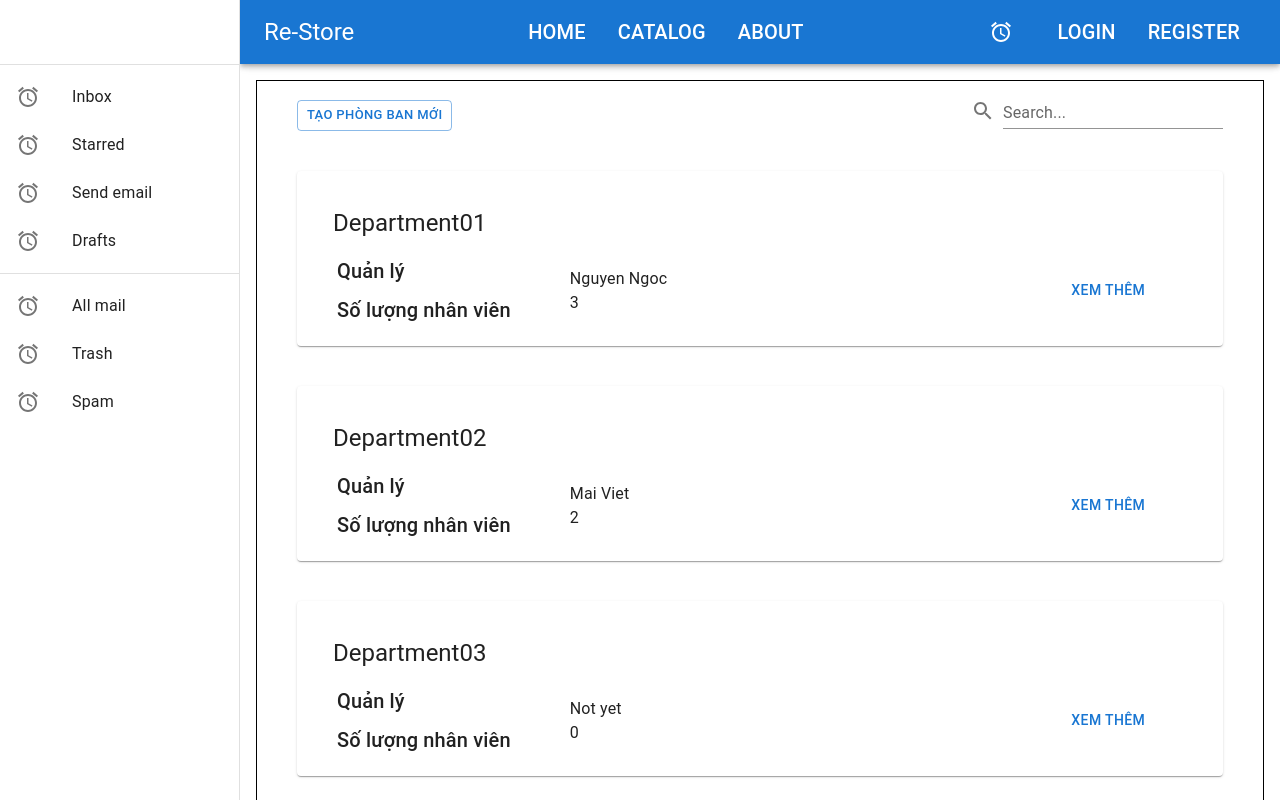
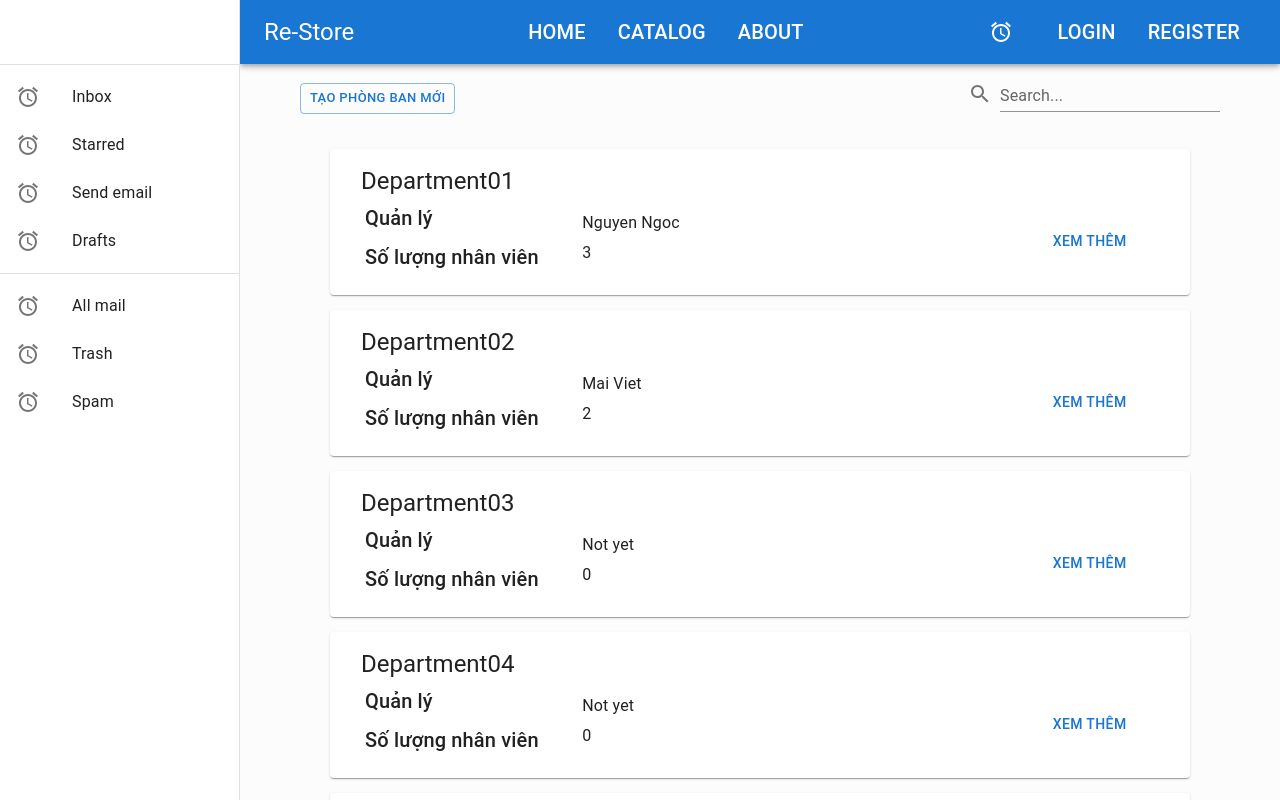
Before and after one commit to huylinhit/hr_management_system, a React (Create React App) app: page /department-list in a window 1280 px wide. Shown: the top 800 px of the page. Built offline with nearby package versions, Linux system fonts and the light colour scheme.

Commit message:
FIx layout view department

```diff
--- a/src/app/layout/App.tsx
+++ b/src/app/layout/App.tsx
@@ -8,7 +8,7 @@ function App() {
       <Sidebar />
       <CssBaseline />
 
-      <Box sx={{ mt: 10, border: '1px solid black', ml: 32, mr: 2}}>
+      <Box sx={{ mt: 8, ml: 30, background: "#fcfcfc"}}>
         <Outlet />
       </Box>
     </Box>
--- a/src/features/department/DepartmentPage.css
+++ b/src/features/department/DepartmentPage.css
@@ -1,3 +1,3 @@
 .page-content {
-    padding: 0 40px ;
+    padding: 0 60px ;
 }
--- a/src/features/department/DepartmentPage.tsx
+++ b/src/features/department/DepartmentPage.tsx
@@ -26,10 +26,10 @@ export default function DepartmentPage () {
   // -------------------------- MAIN ----------------------------
   return (
     <Box className="page-content">
-      <Grid container xs={12} sx={{ marginBottom: "20px" }}>
+      <Grid container sx={{ marginBottom: "20px" }}>
         <DepartmentHeader />
       </Grid>
-      <Grid container xs={12}>
+      <Grid container sx={{ padding: "0 30px 40px 30px" }}>
         <DepartmentList departments={departments} staffs={staffs} />
       </Grid>
     </Box>
--- a/src/features/department/component/DepartmentCard.tsx
+++ b/src/features/department/component/DepartmentCard.tsx
@@ -1,4 +1,4 @@
-import { Button, Card, CardActions, CardContent, CardHeader, Grid, Typography } from "@mui/material";
+import { Button, Card, CardActions, CardHeader, Grid, Typography } from "@mui/material";
 import { Department } from "../../../app/models/department";
 import { UserInfor } from "../../../app/models/userInfor";
 
@@ -21,28 +21,28 @@ export default function DepartmentCard ({department, staffs}: Props) {
     // -------------------------- EFFECT --------------------------
     // -------------------------- MAIN ----------------------------
     return (
-        <Card sx={{ width: "100%", padding: "20px", margin: "20px 0" }}>
-            <CardHeader title={department.departmentName}/>
+        <Card sx={{ width: "100%", padding: "0 15px 15px 15px", margin: "15px 0" }}>
+            <CardHeader title={department.departmentName} sx={{ padding: "16px 16px 5px 16px", fontSize:"20px" }}/>
             <Grid container sx={{ display: "flex", justifyContent:"center", alignItems:"center"}}>
-                <Grid xs={10} sx={{ display: "flex", justifyContent:"center", alignItems:"center", padding:"0 20px"}}>
-                        <Grid xs={4}>
+                <Grid item xs={10} sx={{ display: "flex", justifyContent:"center", alignItems:"center", padding:"0 20px"}}>
+                        <Grid item xs={4}>
                             <Typography gutterBottom variant="h6">
                                 Quản lý
                             </Typography>
-                            <Typography variant="h6">
+                            <Typography gutterBottom variant="h6">
                                 Số lượng nhân viên
                             </Typography>
                         </Grid>
                         <Grid xs={8}>
-                            <Typography>
+                            <Typography gutterBottom>
                                 {manager? manager.lastName + " " + manager.firstName : "Not yet"}
                             </Typography>
-                            <Typography>
+                            <Typography gutterBottom>
                                 {countStaff}
                             </Typography>
                         </Grid>
                 </Grid>
-                <Grid xs={2}>
+                <Grid item xs={2}>
                     <CardActions>
                         <Button size="medium">Xem thêm</Button>
                     </CardActions>
--- a/src/features/department/component/DepartmentList.tsx
+++ b/src/features/department/component/DepartmentList.tsx
@@ -2,6 +2,8 @@ import { Grid } from "@mui/material";
 
 // component
 import DepartmentCard from "./DepartmentCard";
+
+// api
 import { Department } from "../../../app/models/department";
 import { UserInfor } from "../../../app/models/userInfor";
 
@@ -18,7 +20,7 @@ export default function DepartmentList ({departments, staffs}: Props) {
     // -------------------------- EFFECT --------------------------
     // -------------------------- MAIN ----------------------------
     return (
-        <Grid container >
+        <Grid item  xs={12}>
             {departments.map((department) => (
                 <DepartmentCard key={department.departmentId} department={department} staffs={staffs}/>
             ))}
```
